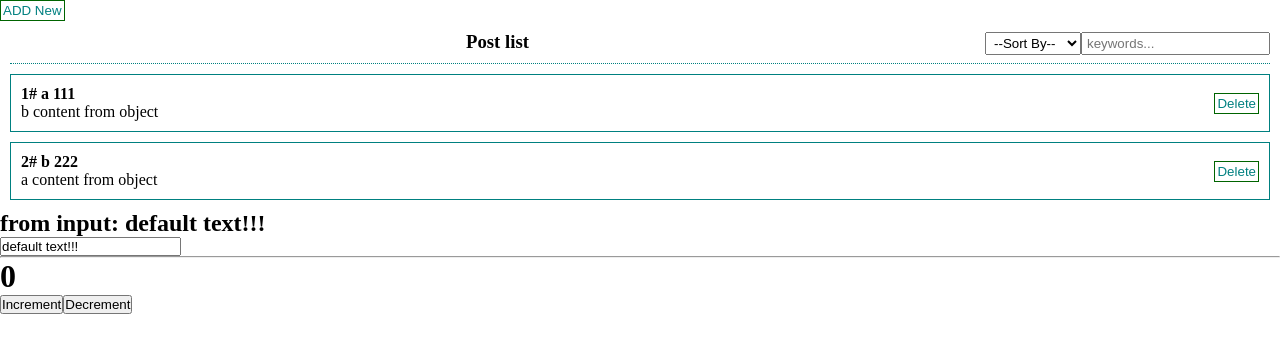
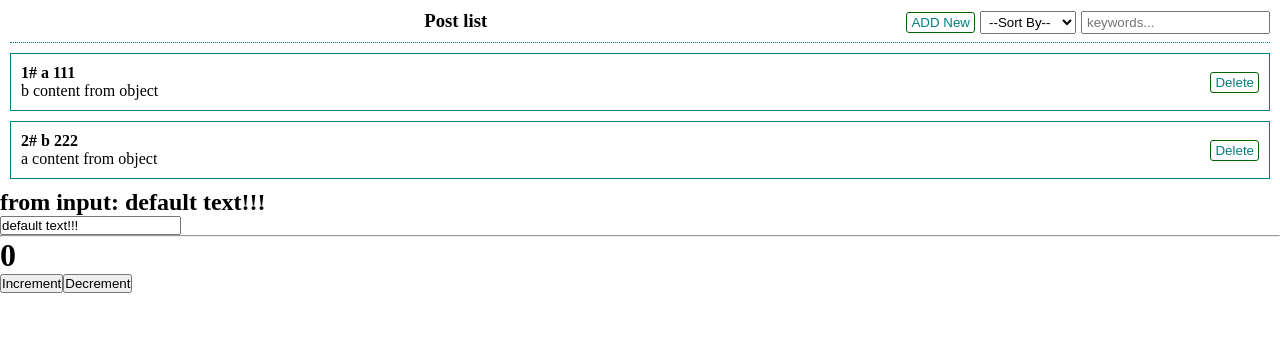
Before and after one commit to icevic1/react-course, a React (Create React App) app: page / in a window 1280 px wide. Shown: the top 352 px of the page. Built offline with nearby package versions, Linux system fonts and the light colour scheme.

Commit message:
move create post modal to PostList component

```diff
--- a/src/App.tsx
+++ b/src/App.tsx
@@ -9,7 +9,7 @@ import CustomButton from "./components/UI/buttons/CustomButton";
 
 function App() {
   const [value, setValue] = useState('default text!!!')
-  const [visibleStateModal, setVisibleStateModal] = useState(false)
+
 
   const [posts, setPosts] = useState([
     { id: 1, title: "a 111", content: 'b content from object' },
@@ -19,7 +19,6 @@ function App() {
   const createPost = (post: IPostItem) => {
     console.log("createPost cb: ", post);
     setPosts([...posts, {...post, id: Date.now()}])
-    setVisibleStateModal(false)
   }
 
   const removePost = (post: IPostItem) => {
@@ -29,12 +28,9 @@ function App() {
 
   return <div className="App">
 
-    <CustomButton onClick={() => setVisibleStateModal(true)} >ADD New</CustomButton>
-    <PostList remove={removePost} posts={posts} title={'Post list'} />
+    <PostList remove={removePost} create={createPost} posts={posts} title={'Post list'} />
 
-    <SimpleModal visible={visibleStateModal} toggleState={setVisibleStateModal}>
-      <PostForm cbCreate={createPost} />
-    </SimpleModal>
+
 
     <h2>from input: {value}</h2>
     <input type="text" value={value} onChange={event => setValue(event.target.value)} />
--- a/src/components/PostFilter.tsx
+++ b/src/components/PostFilter.tsx
@@ -13,7 +13,7 @@ const PostFilter = ({filter, onChange, ...props}: any) => {
 
   return (
     <div style={{margin: '10px'}} {...props}>
-      <SelectCustom style={{padding: '2px 4px'}}
+      <SelectCustom style={{padding: '2px 4px', marginRight: 5}}
         value={filter.sortType}
         onChange={event => onChange({...filter, sortType: event})}
         options={sortOptions}
--- a/src/components/PostList.tsx
+++ b/src/components/PostList.tsx
@@ -4,12 +4,22 @@ import {IPostItem} from "app-interfaces";
 import PostFilter from "./PostFilter";
 import {TransitionGroup, CSSTransition} from 'react-transition-group'
 import {usePosts} from "../hooks/usePosts";
+import CustomButton from "./UI/buttons/CustomButton";
+import SimpleModal from "./UI/modals/SimpleModal";
+import PostForm from "./PostForm";
 
-const PostList = ({posts, ...props}: {posts: Array<IPostItem>, remove: (p: IPostItem) => void, title: string}) => {
+const PostList = ({posts, remove, create, ...props}: {posts: Array<IPostItem>, remove: (p: IPostItem) => void, create: (e: any) => void, title: string}) => {
 
   const [postsFilterAndSort, setPostsFilterAndSort] = useState({filterQuery: '', sortType: ''})
+  const [visibleStateModal, setVisibleStateModal] = useState(false)
 
   const filteredPost = usePosts(posts, postsFilterAndSort.sortType, postsFilterAndSort.filterQuery)
+
+  const createPost = (post: IPostItem) => {
+    console.log("submit modal: ", post);
+    create(post)
+    setVisibleStateModal(false)
+  }
 
   // console.log("props: ", props);
 
@@ -19,6 +29,7 @@ const PostList = ({posts, ...props}: {posts: Array<IPostItem>, remove: (p: IPost
         <PostFilter style={{float: 'right'}}
           filter={postsFilterAndSort}
           onChange={setPostsFilterAndSort}/>
+        <CustomButton onClick={() => setVisibleStateModal(true)} style={{float: 'right', margin: '2px 5px'}}>ADD New</CustomButton>
         {props.title}
       </h3>
 
@@ -36,7 +47,7 @@ const PostList = ({posts, ...props}: {posts: Array<IPostItem>, remove: (p: IPost
               classNames="post"
             >
               <PostItem
-                remove={props.remove}
+                remove={remove}
                 idx={idx + 1}
                 post={post}
               />
@@ -44,6 +55,10 @@ const PostList = ({posts, ...props}: {posts: Array<IPostItem>, remove: (p: IPost
 
         )}
       </TransitionGroup>
+
+      <SimpleModal visible={visibleStateModal} toggleState={setVisibleStateModal}>
+        <PostForm cbCreate={createPost} />
+      </SimpleModal>
     </div>
   );
 }
--- a/src/components/UI/buttons/CustomButton.module.css
+++ b/src/components/UI/buttons/CustomButton.module.css
@@ -1,6 +1,7 @@
 .customButton {
-  padding: 2px;
+  padding: 2px 4px;
   color: teal;
   background: transparent;
   border: 1px solid darkgreen;
+  border-radius: 3px;
 }
```
